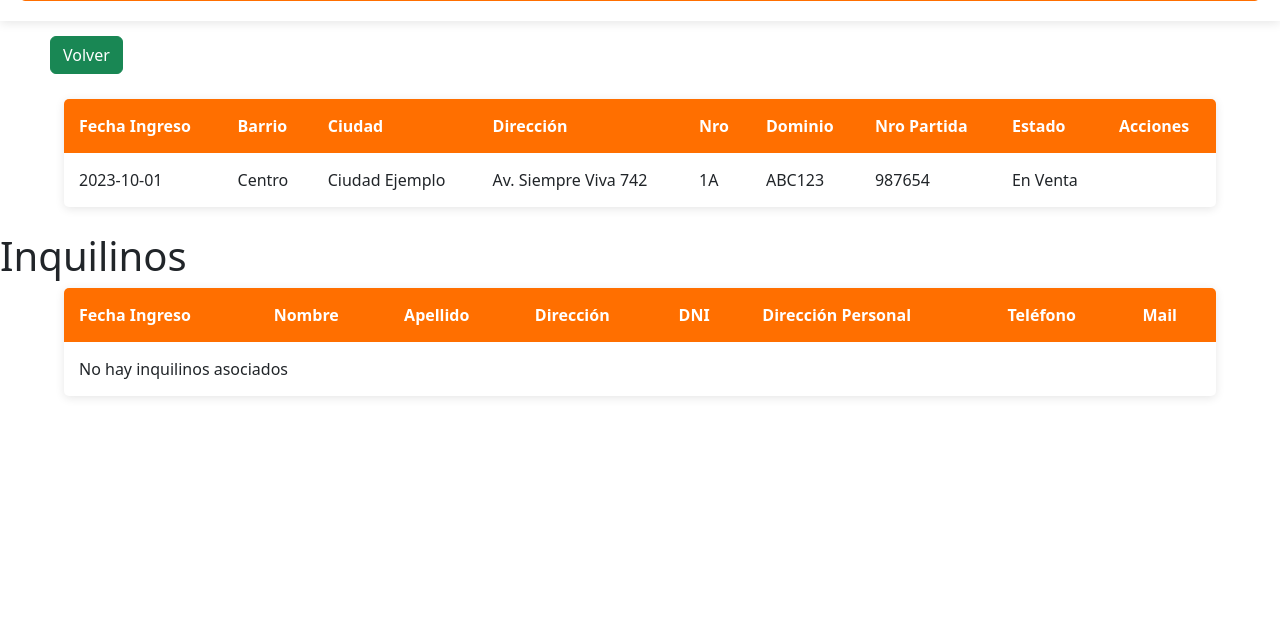
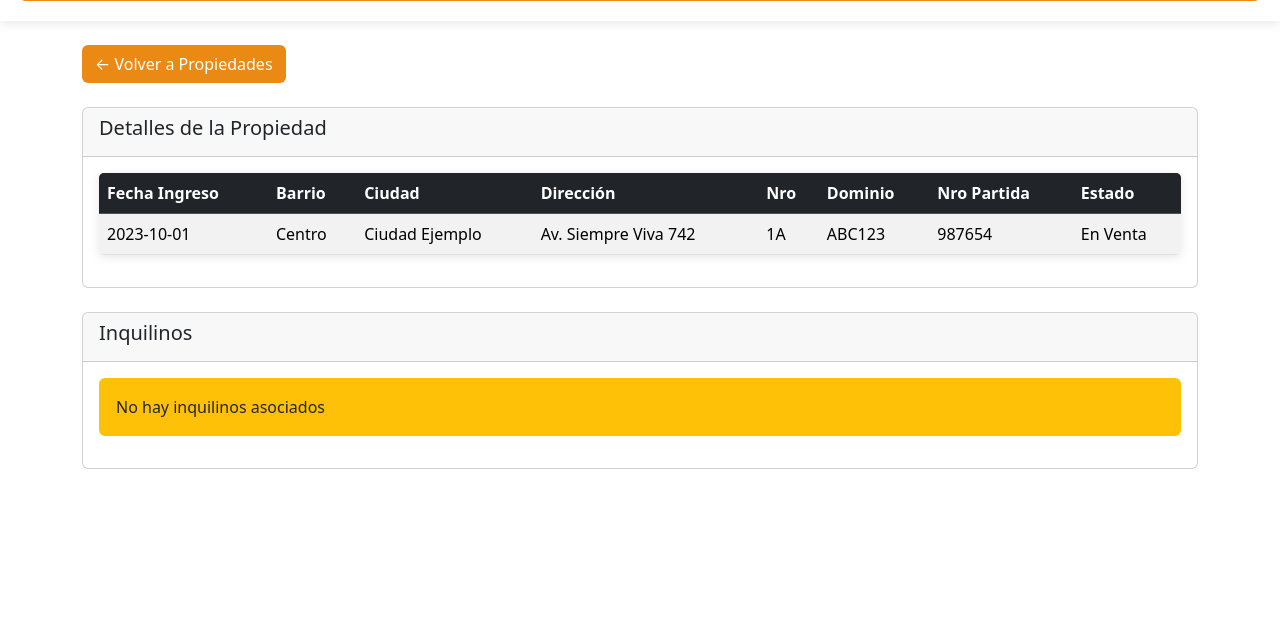
Before and after one commit to Nah-u-el/inmobiliariasc, a PHP site: page /ver_propiedad.php?id=1 in a window 1280 px wide. Shown: the part 159-800 px from the top of the page. Run offline with PHP 8.4, Linux system fonts and the light colour scheme; data comes from the database, SQL or seed files in the repository; some libraries are stand-ins or nearby versions.

Commit message:
solo se modifico la estetica

```diff
--- a/inmobiliaria/styles.css
+++ b/inmobiliaria/styles.css
@@ -34,7 +34,7 @@ header {
 /* Estilos del menú de navegación */
 nav {
     width: 100%;
-    background-color: #ff6f00;
+    background-color: rgba(233, 128, 0, 0.92);
     padding: 10px 0;
     border-radius: 5px;
 }
@@ -55,6 +55,12 @@ nav ul li a {
     text-decoration: none;
     color: white;
     font-weight: bold;
+}
+
+nav ul li a.active {
+  background-color: #ffffff; /* Color de fondo cuando está seleccionado */
+  color: rgb(42, 42, 42); /* Color del texto cuando está seleccionado */
+  padding:11.5px;
 }
 
 svg{
@@ -107,7 +113,7 @@ table {
 }
 
 thead {
-    background-color: #ff6f00;
+    background-color: rgba(233, 128, 0, 0.92);
     color: white;
 }
 
@@ -133,3 +139,50 @@ td button {
 width: 50%;
 margin-left: 40px;
 }
+.button-section {
+            background-color: #686868;
+            padding: 5px;
+            border-radius: 8px;
+            box-shadow: 0 4px 8px rgba(0, 0, 0, 0.1);
+            max-width: 40px; /* Ancho para el contenedor de botones */
+            text-align: center;
+        }
+
+        h2 {
+            color: #333;
+            margin-bottom: 25px;
+        }
+
+        .button-group {
+            display: flex;
+            flex-direction: column; /* Apila los botones verticalmente */
+            gap: 15px; /* Espacio entre los botones */
+            padding: 0 20px; /* Espacio lateral para que no se peguen a los bordes */
+        }
+
+        .action-button {
+            background-color: #343a40; /* Gris muy oscuro, casi negro */
+            color: white;
+            border: none;
+            padding: 3px 10px;
+            border-radius: 5px;
+            font-size: 1.1em; /* Un poco más grande para ser prominente */
+            cursor: pointer;
+            transition: background-color 0.3s ease, transform 0.2s ease;
+            display: flex; /* Para alinear icono y texto */
+            align-items: center;
+            justify-content: center; /* Centra el contenido del botón */
+            text-decoration: none; /* En caso de usar <a> */
+            width: 45%; /* Ocupa todo el ancho disponible */
+            box-sizing: border-box; /* Incluye padding y border en el ancho */
+        }
+
+        .action-button:hover {
+            background-color: #23272b; /* Un poco más oscuro al pasar el ratón */
+            transform: translateY(-2px); /* Pequeño efecto al pasar el ratón */
+        }
+
+        .action-button i {
+            margin-right: 10px; /* Espacio entre el icono y el texto */
+            font-size: 1.3em; /* Tamaño del icono */
+        }
--- a/inmobiliaria/ver_propiedad.php
+++ b/inmobiliaria/ver_propiedad.php
@@ -79,7 +79,6 @@ if (isset($_GET['id'])) {
   <link href="https://cdn.jsdelivr.net/npm/bootstrap@5.3.3/dist/css/bootstrap.min.css" rel="stylesheet" integrity="sha384-QWTKZyjpPEjISv5WaRU9OFeRpok6YctnYmDr5pNlyT2bRjXh0JMhjY6hW+ALEwIH" crossorigin="anonymous">
   <link rel="stylesheet" href="//cdn.datatables.net/2.2.2/css/dataTables.dataTables.min.css">
  </head>
-
  <body>
   <header>
    <div class="header-content">
@@ -93,9 +92,7 @@ if (isset($_GET['id'])) {
       </ul>
      </button>
     </div>
-
     <img src="logo2.png" alt="Logo Inmobiliaria" class="logo">
-
     <div>
      <div class="dropdown">
       <button type="button" data-bs-toggle="dropdown" aria-expanded="false">
@@ -112,6 +109,7 @@ if (isset($_GET['id'])) {
      </div>
     </div>
    </div>
+   </div>
    <nav>
     <ul>
      <li><a href="clientes.php">👥 Clientes</a></li>
@@ -121,14 +119,20 @@ if (isset($_GET['id'])) {
     </ul>
    </nav>
   </header>
-    <main>
-        <div class="main">
-            <a href="propiedades.php" class="btn btn-success alta-cliente">Volver</a>
 
+    <div class="container mt-4">
+            <a href="propiedades.php" class="btn text-white" style="background-color: rgba(233, 128, 0, 0.92);">
+                ← Volver a Propiedades
+            </a>
         </div>
-        <br>
-        <table>
-            <thead>
+        <main class="container mt-4">
+   <div class="card">
+    <div class="card-header" >
+     <h1 class="h5">Detalles de la Propiedad</h1>
+    </div>
+    <div class="card-body">
+     <table class="table table-striped table-hover">
+      <thead class="table-dark">
        <tr>
         <th>Fecha Ingreso</th>
         <th>Barrio</th>
@@ -138,8 +142,6 @@ if (isset($_GET['id'])) {
         <th>Dominio</th>
         <th>Nro Partida</th>
         <th>Estado</th>
-                    <th>Acciones</th>
-
        </tr>
       </thead>
       <tbody>
@@ -155,10 +157,17 @@ if (isset($_GET['id'])) {
        </tr>
       </tbody>
      </table>
-
-        <h1>Inquilinos</h1>
-        <table>
-            <thead>
+    </div>
+   </div>
+   <div class="card mt-4">
+    <div class="card-header">
+     <h2 class="h5">Inquilinos</h2>
+    </div>
+    <div class="card-body">
+     <?php if (!empty($inquilinos)): ?>
+     <div class="table-responsive">
+      <table class="table table-striped table-hover">
+       <thead class="table-dark">
         <tr>
          <th>Fecha Ingreso</th>
          <th>Nombre</th>
@@ -171,7 +180,6 @@ if (isset($_GET['id'])) {
         </tr>
        </thead>
        <tbody>
-                <?php if (!empty($inquilinos)): ?>
         <?php foreach ($inquilinos as $inquilino): ?>
         <tr>
          <td><?php echo $inquilino['Fecha']; ?></td>
@@ -184,19 +192,25 @@ if (isset($_GET['id'])) {
          <td><?php echo $inquilino['Mail']; ?></td>
         </tr>
         <?php endforeach; ?>
-                <?php else: ?>
-                    <tr>
-                        <td colspan="8">No hay inquilinos asociados</td>
-                    </tr>
-                <?php endif; ?>
        </tbody>
       </table>
-
+     </div>
+     <?php else: ?>
+     <div class="alert bg-warning">No hay inquilinos asociados</div>
+     <?php endif; ?>
+    </div>
+   </div>
    <?php if (!empty($inquilinos)): ?>
    <?php foreach ($inquilinos as $inquilino): ?>
-                <h2>Garantes de <?php echo $inquilino['Nombre'] . ' ' . $inquilino['Apellido']; ?></h2>
-                <table>
-                    <thead>
+   <div class="card mt-4">
+    <div class="card-header bg-secondary text-white">
+     <h2 class="h5">Garantes de <?php echo $inquilino['Nombre'] . ' ' . $inquilino['Apellido']; ?></h2>
+    </div>
+    <div class="card-body">
+     <?php if (!empty($inquilino['garantes'])): ?>
+     <div class="table-responsive">
+      <table class="table table-striped table-hover">
+       <thead class="table-dark">
         <tr>
          <th>Fecha</th>
          <th>Nombre</th>
@@ -208,7 +222,6 @@ if (isset($_GET['id'])) {
         </tr>
        </thead>
        <tbody>
-                        <?php if (!empty($inquilino['garantes'])): ?>
         <?php foreach ($inquilino['garantes'] as $garante): ?>
         <tr>
          <td><?php echo $garante['Fecha']; ?></td>
@@ -220,18 +233,16 @@ if (isset($_GET['id'])) {
          <td><?php echo $garante['Mail']; ?></td>
         </tr>
         <?php endforeach; ?>
-                        <?php else: ?>
-                            <tr>
-                                <td colspan="6">No hay garantes asociados</td>
-                            </tr>
-                        <?php endif; ?>
        </tbody>
       </table>
+     </div>
+     <?php else: ?>
+     <div class="alert alert-info">No hay garantes asociados</div>
+     <?php endif; ?>
+    </div>
+   </div>
    <?php endforeach; ?>
    <?php endif; ?>
-    </main>
-
-    <!-- Modal -->
    <div class="modal fade" id="editarPropiedadModal" tabindex="-1" aria-labelledby="editarPropiedadModalLabel" aria-hidden="true">
     <div class="modal-dialog">
      <div class="modal-content">
@@ -282,9 +293,8 @@ if (isset($_GET['id'])) {
      </div>
     </div>
    </div>
-                        <!--Fin modal cliente -->
-
-
+   <script src="https://cdn.jsdelivr.net/npm/bootstrap@5.3.3/dist/js/bootstrap.bundle.min.js" integrity="sha384-YvpcrYf0tY3lHB60NNkmXc5s9fDVZLESaAA55NDzOxhy9GkcIdslK1eN7N6jIeHz" crossorigin="anonymous" defer></script>
+   <script src="//cdn.datatables.net/2.2.2/js/dataTables.min.js" defer></script>
    <script>
     document.addEventListener("DOMContentLoaded", function () {
      document.querySelectorAll(".editar-propiedad").forEach(button => {
@@ -302,13 +312,7 @@ document.addEventListener("DOMContentLoaded", function () {
       });
      });
     });
-
    </script>
-
-
-
-
-    <!-- Fin Modal-->
-
+  </main>
  </body>
  </html>
```
Also changed, not shown: inmobiliaria/caja_mensual.php (+4 -4 lines), inmobiliaria/clientes.php (+8 -5 lines), inmobiliaria/contabilidad.php (+4 -4 lines), inmobiliaria/propiedades.php (+4 -4 lines), inmobiliaria/propietarios.php (+4 -4 lines), inmobiliaria/propietarios_ver_propiedades.php (+4 -4 lines), inmobiliaria/ver_clientes.php (+4 -4 lines), inmobiliaria/ver_contrato.php (+4 -4 lines), inmobiliaria/ver_inquilinos.php (+4 -4 lines), inmobiliaria/ver_propietarios.php (+4 -4 lines). Lines whose indentation alone changed are shown as unchanged.
